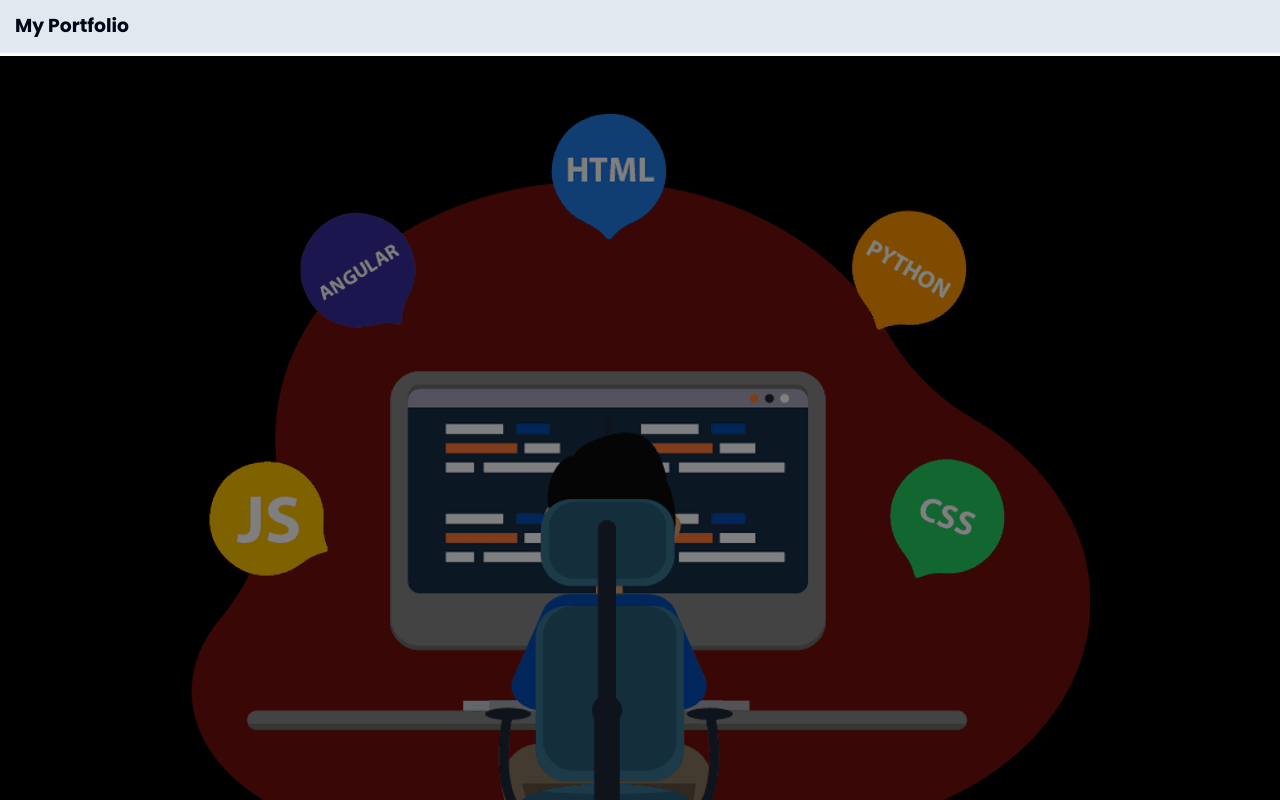
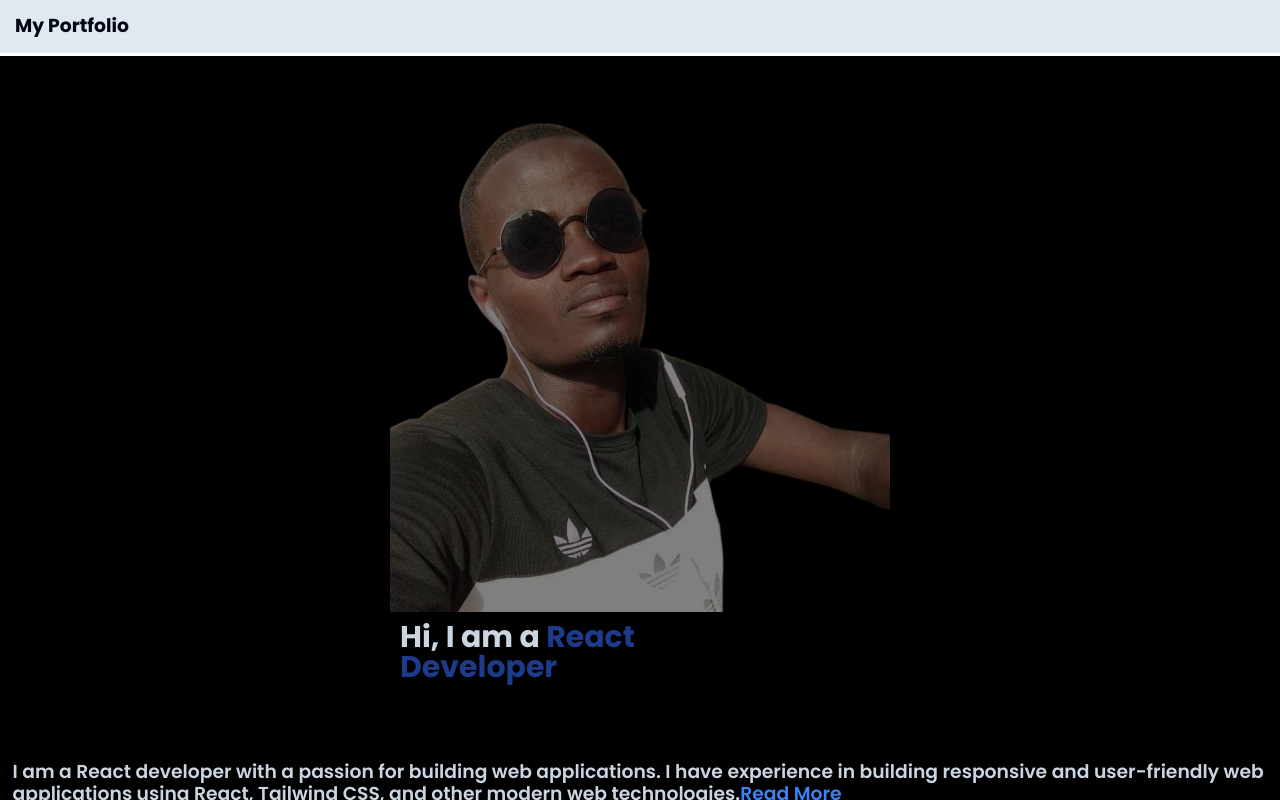
Before and after one commit to Salisspro/my-portfolio, a React (Vite) app: page / in a window 1280 px wide. Shown: the top 800 px of the page. Built offline with nearby package versions, Linux system fonts and the light colour scheme; a web font is replaced by a local one.

Commit message:
new update

```diff
--- a/src/components/Hero.jsx
+++ b/src/components/Hero.jsx
@@ -1,5 +1,6 @@
 import { useState } from 'react'
-import ICON from '../assets/icons/developer-png-9wxnnbpbatv5o2dn.png'
+// import ICON from '../assets/icons/developer-png-9wxnnbpbatv5o2dn.png'
+import IMG from '../assets/img/317752578_1361099784715126_2064839100156994520_n-removebg-preview (1).png'
 
 export default function Hero() {
    const [readMore, setReadMore] = useState(false)
@@ -8,7 +9,7 @@
       <div className='mt-[4em] '>
          <div className='flex items-center justify-center'>
             <div className='rounded-lg overflow-hidden my-[4em] '>
-               <img className='opacity-50' src={ICON} alt="" />
+               <img className='opacity-50 ' src={IMG} alt="" />
 
 
                <p className='text-5xl w-[10em] p-4 font-bold text-slate-300 '>
```
